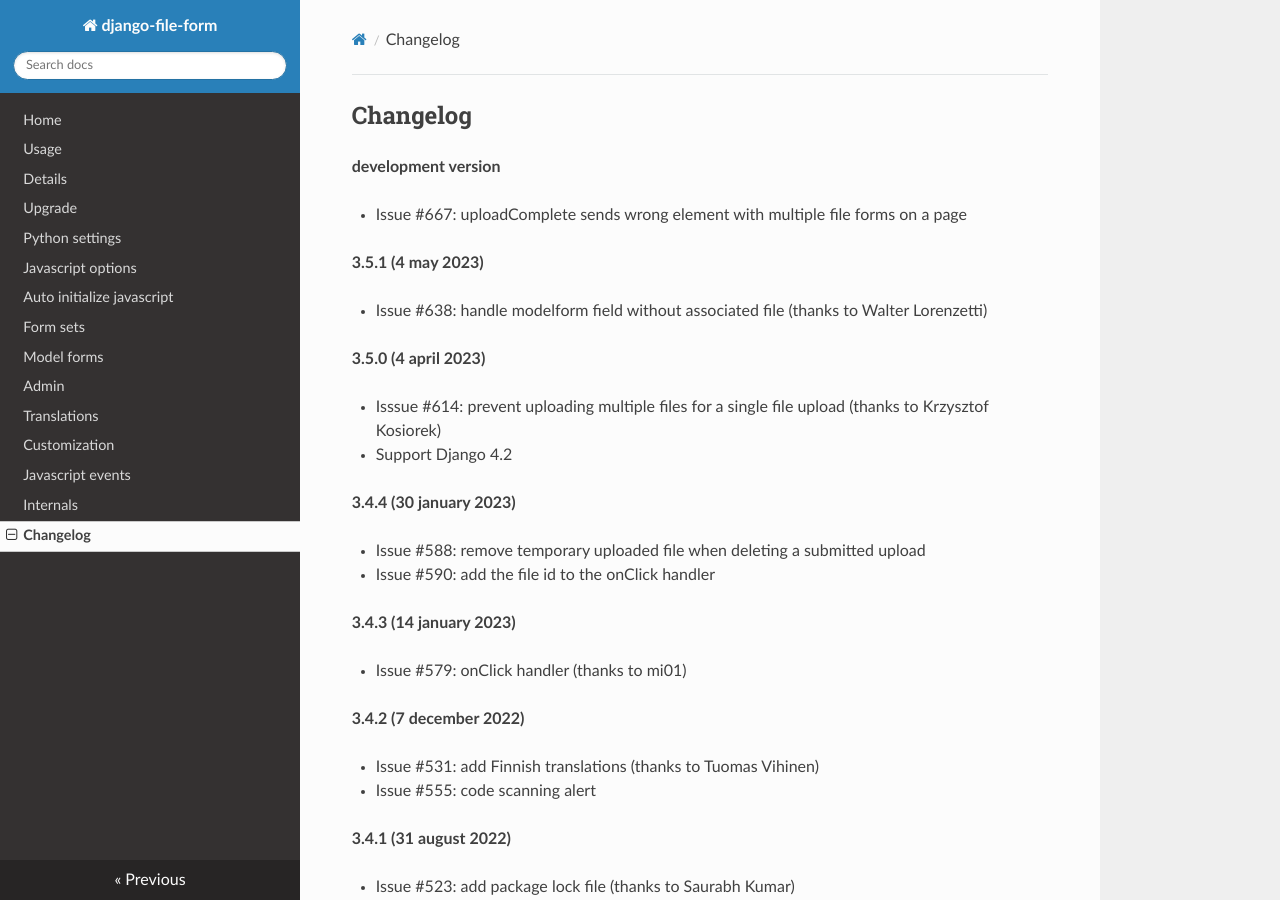
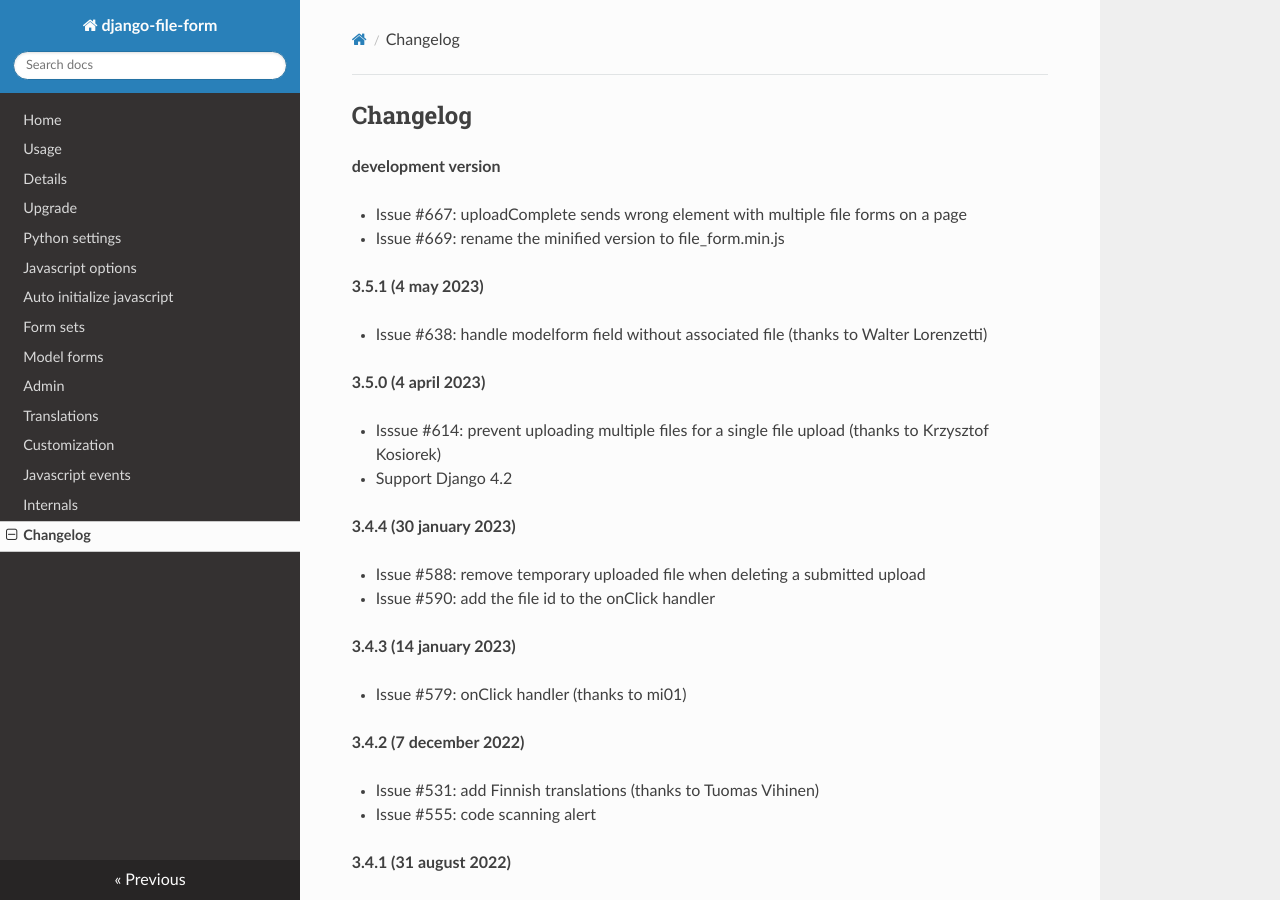
Before and after one commit to mbraak/django-file-form, an MkDocs documentation site: the page built from docs/changelog.md, in a window 1280 px wide and 900 px high. Built offline with MkDocs 1.6.1, drawn with Linux system fonts in a browser that asks for light colours; nearby versions of some CDN libraries.

Commit message:
Changelog

```diff
--- a/docs/changelog.md
+++ b/docs/changelog.md
@@ -3,6 +3,7 @@
 **development version**
 
 - Issue #667: uploadComplete sends wrong element with multiple file forms on a page
+- Issue #669: rename the minified version to file_form.min.js
 
 **3.5.1 (4 may 2023)**
 
```
